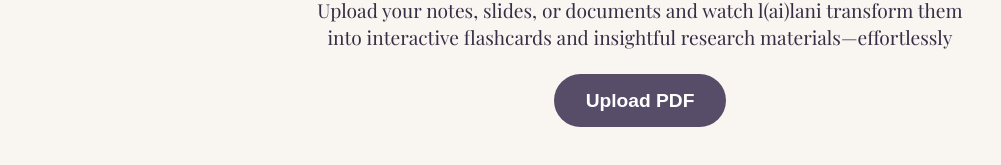
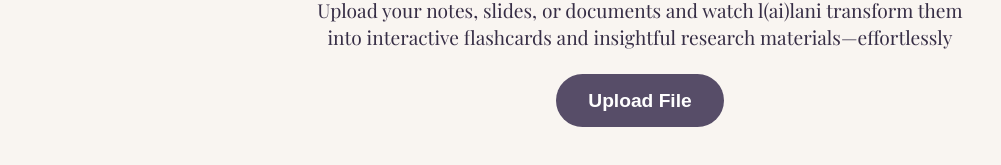
Before and after one commit to nikolapaunovic195/l-ai-lani, a React (Create React App) app in the folder frontend/: page / in a window 1280 px wide. Shown: the part 277-442 px from the top of the page, without its empty margins (0-1001 px from the left). Built offline with nearby package versions, Linux system fonts and the light colour scheme.

Commit message:
Added loading animation

```diff
--- a/frontend/src/App.css
+++ b/frontend/src/App.css
@@ -1,7 +1,6 @@
 @import url('https://fonts.googleapis.com/css2?family=Playfair+Display:wght@400;700&display=swap');
 
 .app {
-  background: #F9F5F1;
   height: 100vh;
   min-height: 100vh;
   text-align: center;
@@ -15,3 +14,23 @@
   justify-content: center;
   height: calc(100vh - 140px);
 }
+
+.app {
+  min-height: 100vh;
+  background-color: #f9f5f1;
+  transition: background-color 1s ease;
+}
+
+.app-loading {
+  animation: backgroundPulse 0.5s ease-in-out infinite alternate;
+}
+
+@keyframes backgroundPulse {
+  0% {
+    background-color: #f9f5f1;
+  }
+
+  100% {
+    background-color: #f0ebff;
+  }
+}
--- a/frontend/src/App.js
+++ b/frontend/src/App.js
@@ -12,6 +12,7 @@
   const [flashcards, setFlashcards] = useState([]);
   const [researchText, setResearchText] = useState("");
   const [deepResearchText, setDeepResearchText] = useState("");
+  const [isLoading, setIsLoading] = useState(false);
 
   const handleFileUpload = (file, topics = []) => {
     setSelectedFile(file);
@@ -23,24 +24,31 @@
     setFlashcards(newFlashcards);
     setResearchText("");
     setDeepResearchText("");
+    setIsLoading(false);
   };
 
   const handleResearchUpdate = (text) => {
     setResearchText(text);
     setFlashcards([]);
     setDeepResearchText("");
+    setIsLoading(false);
   };
 
   const handleDeepResearchUpdate = (text) => {
     setDeepResearchText(text);
     setFlashcards([]);
     setResearchText("");
+    setIsLoading(false);
+  };
+
+  const setLoadingState = (isLoading) => {
+    setIsLoading(isLoading);
   };
 
   return (
-    <div className="app">
+    <div className={`app ${isLoading ? 'app-loading' : ''}`}>
       <Header selectedFile={selectedFile} />
-      <UploadPanel onFileUpload={handleFileUpload} showPanels={showPanels} />
+      <UploadPanel onFileUpload={handleFileUpload} showPanels={showPanels} setLoadingState={setLoadingState} />
       {showPanels && (
         <main className="main-content">
           <div className="panel-container">
@@ -49,11 +57,13 @@
               updateFlashcards={handleFlashcardsUpdate}
               updateResearch={handleResearchUpdate}
               updateDeepResearch={handleDeepResearchUpdate}
+              setLoadingState={setLoadingState}
             />
             <RightPanel
               flashcards={flashcards}
               researchText={researchText}
               deepResearchText={deepResearchText}
+              isLoading={isLoading}
             />
           </div>
         </main>
--- a/frontend/src/components/LeftPanel.js
+++ b/frontend/src/components/LeftPanel.js
@@ -1,7 +1,7 @@
 import React, { useState } from "react";
 import "../components/LeftPanel.css";
 
-const LeftPanel = ({ topics: initialTopics, updateFlashcards, updateResearch, updateDeepResearch }) => {
+const LeftPanel = ({ topics: initialTopics, updateFlashcards, updateResearch, updateDeepResearch, setLoadingState }) => {
   const [topics, setTopics] = useState(initialTopics);
   const [selectedTopics, setSelectedTopics] = useState({});
   const [editIndex, setEditIndex] = useState(null);
@@ -43,6 +43,9 @@
       return;
     }
 
+    // Set loading state to true
+    setLoadingState(true);
+
     const data = {
       option: buttonLabel,
       topics: selectedTopicsList
@@ -70,6 +73,7 @@
           } else {
             console.warn("No flashcards received from backend.");
             updateFlashcards([]);
+            setLoadingState(false);
           }
         }
 
@@ -78,6 +82,7 @@
             updateResearch(data.message.research_results);
           } else {
             updateResearch("No research results found.");
+            setLoadingState(false);
           }
         }
 
@@ -86,6 +91,7 @@
             updateDeepResearch(data.message.research_results);
           } else {
             updateDeepResearch("No deep research results found.");
+            setLoadingState(false);
           }
         }
       })
@@ -98,6 +104,7 @@
         } else if (buttonLabel === "deep") {
           updateDeepResearch("Error fetching deep research. Check console.");
         }
+        setLoadingState(false); // Set loading state to false on error
       });
   };
 
--- a/frontend/src/components/UploadPanel.js
+++ b/frontend/src/components/UploadPanel.js
@@ -1,7 +1,7 @@
 import React, { useState } from "react";
 import "../components/UploadPanel.css";
 
-const UploadPanel = ({ onFileUpload, showPanels }) => {
+const UploadPanel = ({ onFileUpload, showPanels, setLoadingState }) => {
   const [selectedFile, setSelectedFile] = useState(null);
 
   const handleFileChange = async (event) => {
@@ -9,6 +9,8 @@
     setSelectedFile(file ? file.path : "No file chosen");
 
     if (file && file.type === "application/pdf") {
+      setLoadingState(true); // Set loading state to true
+
       const formData = new FormData();
       formData.append("file", file);
 
@@ -24,19 +26,23 @@
               .then(data => {
                 const topics = data.topics || data;
                 onFileUpload(file, topics);
+                setLoadingState(false); // Set loading state to false when done
               })
               .catch(error => {
                 console.error("Error fetching topics:", error);
                 onFileUpload(file, []);
+                setLoadingState(false); // Set loading state to false on error
               });
           } else {
             console.error("File upload failed");
             onFileUpload(file, []);
+            setLoadingState(false); // Set loading state to false on error
           }
         })
         .catch(error => {
           console.error("Error during file upload:", error);
           onFileUpload(file, []);
+          setLoadingState(false); // Set loading state to false on error
         });
     } else {
       onFileUpload(file, []);
@@ -55,7 +61,7 @@
         </div>
       )}
       <div className="upload-box fade-in-up delay-1">
-        <label htmlFor="file-upload" className="upload-btn">Upload PDF</label>
+        <label htmlFor="file-upload" className="upload-btn">Upload File</label>
         <input
           type="file"
           id="file-upload"
```
